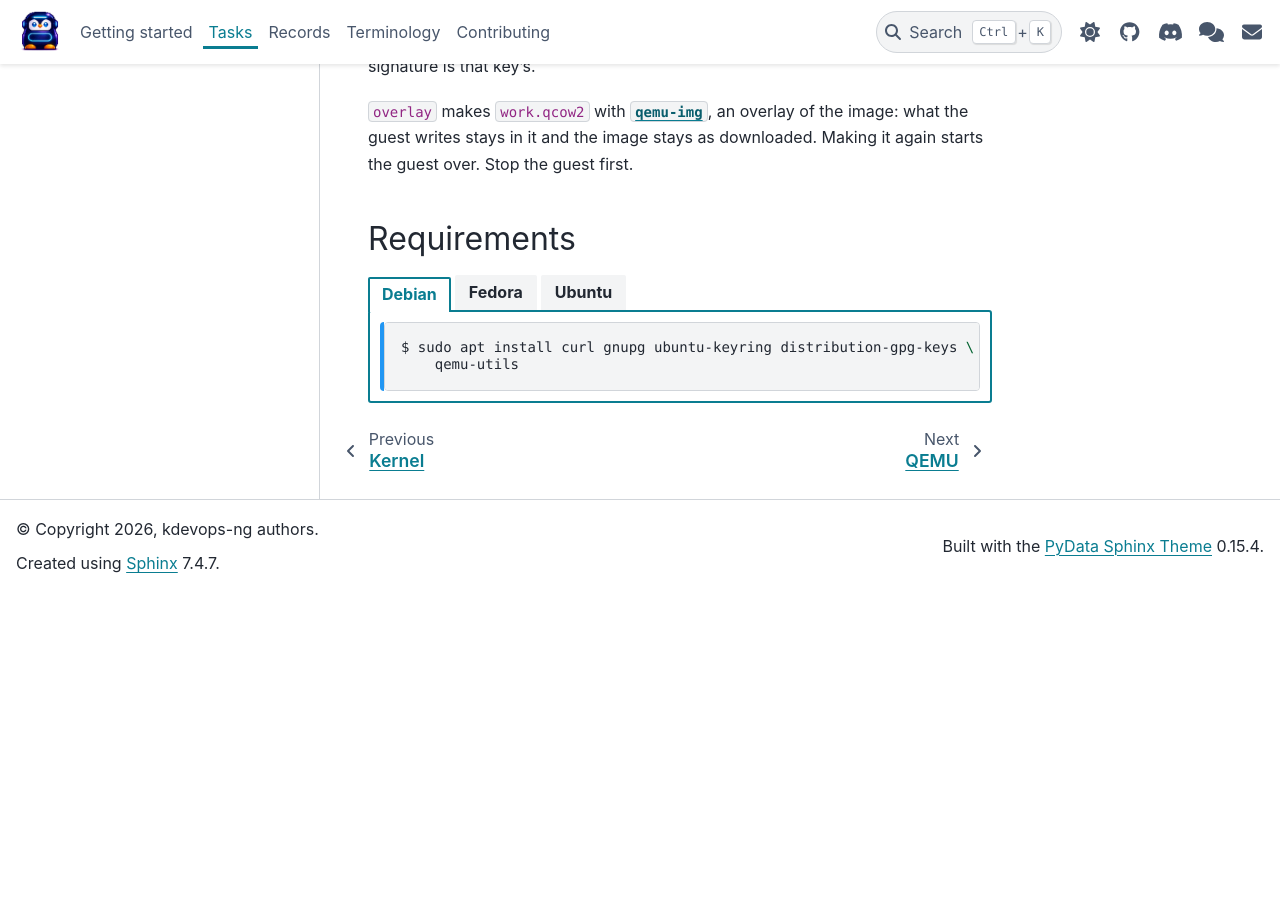
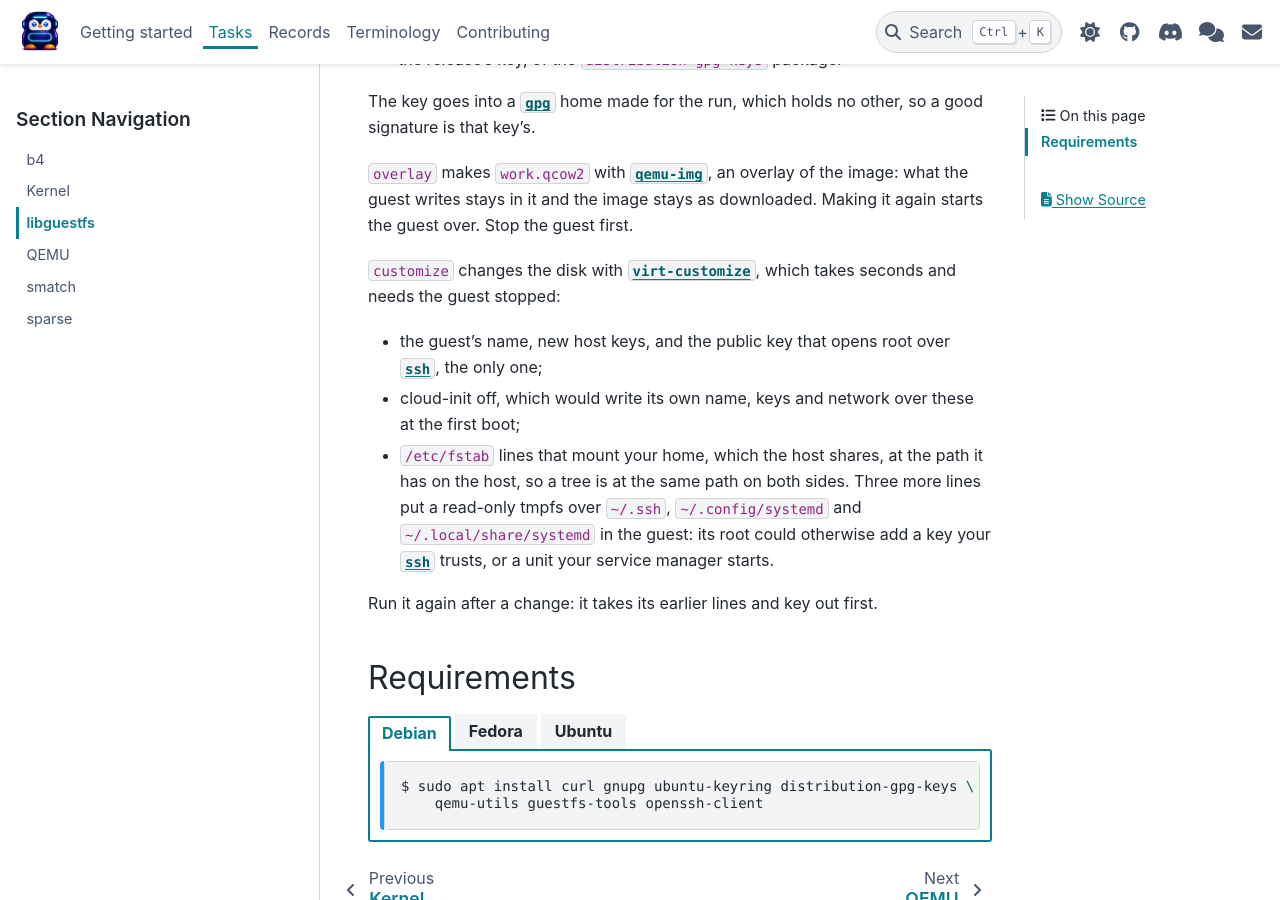
Before and after one commit to linux-kdevops/kdevops-ng, a Sphinx documentation site: the page built from docs/tasks/libguestfs.rst, in a window 1280 px wide and 900 px high, scrolled down 1020 px. Built offline with Sphinx 7.4.7 and the PyData theme 0.15.4, drawn with Linux system fonts in a browser that asks for light colours; before the commit the page ends 1612 px from its top, so only the background shows below that; some of the changed text lies outside the part shown.

Commit message:
libguestfs: set a guest's disk up for its first boot
A cloud image expects cloud-init to name it and to bring the keys in.
virt-customize does it on the stopped disk, in seconds, and adds the
fstab lines that mount the developer's home at its host path, so a
tree is at one path on both sides. Read-only tmpfs lines mask the ssh
keys and the units of that home from the guest's root.

A second run takes out the fstab lines and the key of the first, so
the task reaches the same disk from whatever an earlier run left.

Signed-off-by: Daniel Gomez <da.gomez@kernel.org>

```diff
--- a/docs/conf.py
+++ b/docs/conf.py
@@ -88,6 +88,8 @@ cmd_links = {
     "gpg": "https://www.gnupg.org/documentation/manuals/gnupg/Invoking-GPG.html",
     "curl": "https://curl.se/docs/manpage.html",
     "qemu-img": "https://www.qemu.org/docs/master/tools/qemu-img.html",
+    "virt-customize": "https://libguestfs.org/virt-customize.1.html",
+    "ssh": "https://man.openbsd.org/ssh",
     "git": "https://git-scm.com/docs/git",
     "git subrepo": "https://github.com/ingydotnet/git-subrepo",
     "git worktree": "https://git-scm.com/docs/git-worktree",
--- a/docs/tasks/libguestfs.rst
+++ b/docs/tasks/libguestfs.rst
@@ -6,8 +6,9 @@ libguestfs
 
 These :term:`tasks <Task>` make a guest that runs a distribution's
 cloud image, set up with `libguestfs`_. They work in the guest's state
-directory, which you make first: one downloads the image there and one
-makes the guest's disk from it:
+directory, which you make first: one downloads the image there, one
+makes the guest's disk from it, and one sets the disk up for its first
+boot:
 
 .. code-block:: console
    :caption: host
@@ -18,6 +19,8 @@ makes the guest's disk from it:
        --directory ~/.local/state/qemu-system/guest --distribution debian-13
    $ tasks/libguestfs/overlay --directory ~/.local/state/qemu-system/guest \
        --backing-file debian-13-genericcloud-amd64.qcow2
+   $ tasks/libguestfs/customize --directory ~/.local/state/qemu-system/guest \
+       --hostname guest --ssh-inject ~/.ssh/guest.pub
 
 :src:`download_image <tasks/libguestfs/download_image>` takes the image and
 its checksums with :cmd:`curl`, checks the one against the other, and
@@ -52,6 +55,23 @@ other, so a good signature is that key's.
 it and the image stays as downloaded. Making it again starts the guest
 over. Stop the guest first.
 
+:src:`customize <tasks/libguestfs/customize>` changes the disk with
+:cmd:`virt-customize`, which takes seconds and needs the guest stopped:
+
+- the guest's name, new host keys, and the public key that opens root
+  over :cmd:`ssh`, the only one;
+- cloud-init off, which would write its own name, keys and network over
+  these at the first boot;
+- ``/etc/fstab`` lines that mount your home, which the host shares, at
+  the path it has on the host, so a tree is at the same path on both
+  sides. Three more lines put a read-only tmpfs over ``~/.ssh``,
+  ``~/.config/systemd`` and ``~/.local/share/systemd`` in the guest: its
+  root could otherwise add a key your :cmd:`ssh` trusts, or a unit your
+  service manager starts.
+
+Run it again after a change: it takes its earlier lines and key out
+first.
+
 .. _requirements-libguestfs:
 
 Requirements
@@ -67,7 +87,7 @@ Requirements
          :class: cmd-host
 
          $ sudo apt install curl gnupg ubuntu-keyring distribution-gpg-keys \
-             qemu-utils
+             qemu-utils guestfs-tools openssh-client
 
    .. tab-item:: Fedora
       :sync: fedora
@@ -76,7 +96,7 @@ Requirements
          :class: cmd-host
 
          $ sudo dnf install curl gnupg2 ubu-keyring distribution-gpg-keys \
-             qemu-img
+             qemu-img guestfs-tools openssh-clients
 
    .. tab-item:: Ubuntu
       :sync: ubuntu
@@ -85,6 +105,6 @@ Requirements
          :class: cmd-host
 
          $ sudo apt install curl gnupg ubuntu-keyring distribution-gpg-keys \
-             qemu-utils
+             qemu-utils guestfs-tools openssh-client
 
 .. _libguestfs: https://libguestfs.org
```
Also changed, not shown: 1 other file.
